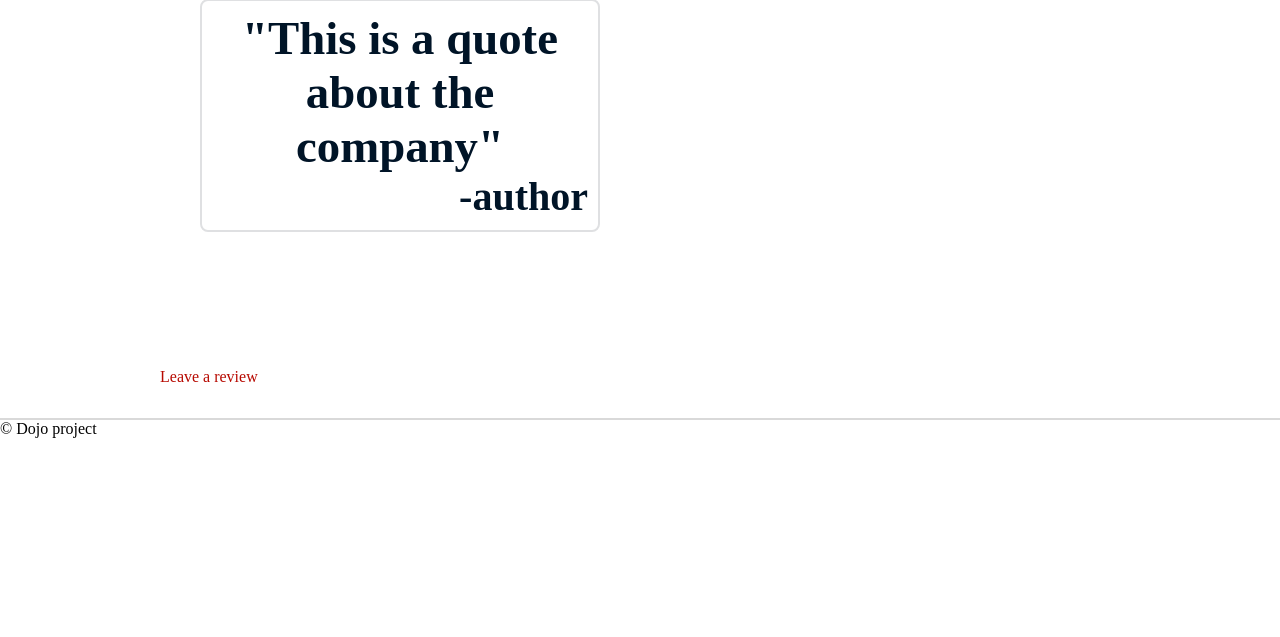
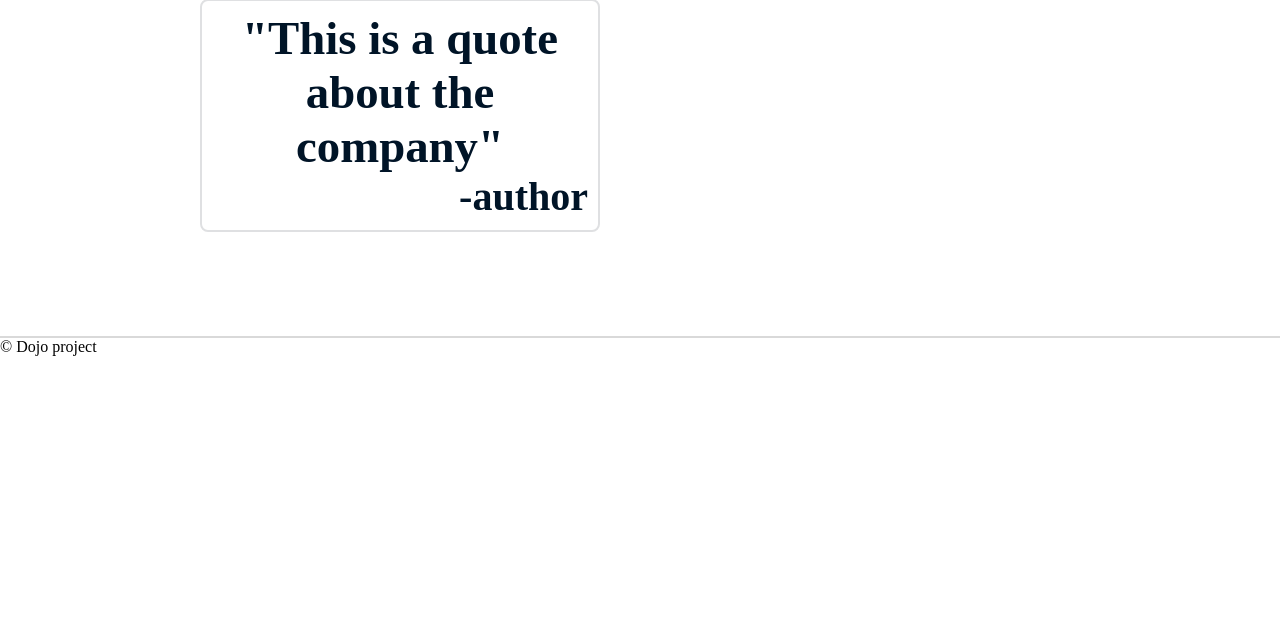
Before and after one commit to theHappyMonke/Dojo-project-prototype, a Flask app: page / in a window 1280 px wide. Shown: the part 930-1567 px from the top of the page. Run offline with Flask 3, Linux system fonts and the light colour scheme.

Commit message:
removed broken function

```diff
--- a/templates/home.html
+++ b/templates/home.html
@@ -27,8 +27,4 @@
         </div>
         {% endfor %}
     </div>
-
-    <div class="content">
-        <a href="#">Leave a review</a>
-    </div>
 {% endblock %}
```
